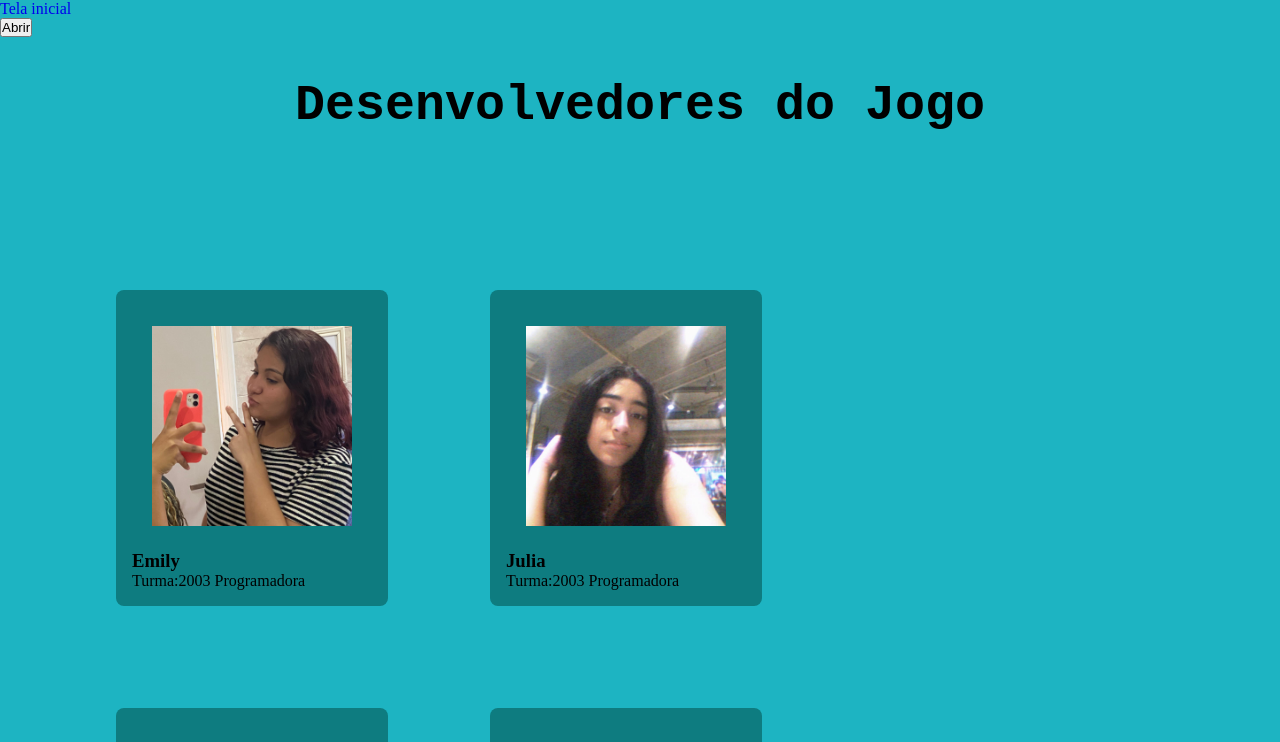
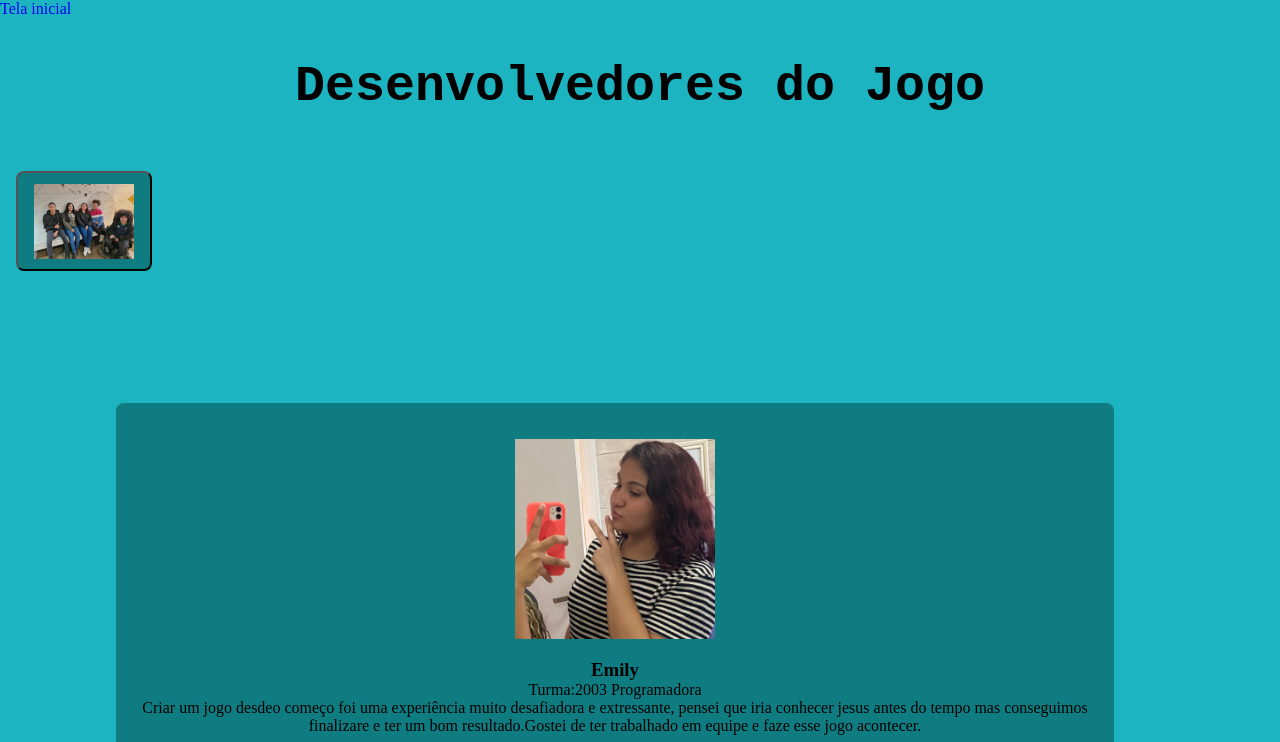
Before and after one commit to emilyl2008/siteoi2, a website: page page4.html in a window 1280 px wide. Shown: the top 742 px of the page. Drawn offline with Linux system fonts and the light colour scheme.

Commit message:
varias cossitas

```diff
--- a/page4.html
+++ b/page4.html
@@ -19,11 +19,9 @@
 
     <div class="conteiner5">
       <div>
-        <button onclick="openModal()">
-          Abrir
-        </button>
+
         <dialog>
-          <img src="tela-inicial.png" alt="modal" />
+          <img  src="fotoModal.jpg" alt="modal"  width="1000"/>
           <button onclick="closeModal()">
           fechar
           </button>
@@ -32,52 +30,57 @@
     </div>
 
     <h1>Desenvolvedores do Jogo</h1>
+
+    <button class="modal" onclick="openModal()">
+      <img  src="fotoModal.jpg" alt="modal"  width="100"/>
+    </button>
+
+
     <div class="container4">
+
       <div class="card">
-
         <img src="emily.jpg" alt="" />
-
         <h3>Emily</h3>
         <div class="info">Turma:2003 Programadora
-          <p></p>
+          <p>Criar um jogo desdeo começo foi uma experiência muito desafiadora e extressante,
+            pensei que iria conhecer jesus antes do tempo mas conseguimos finalizare e ter
+            um bom resultado.Gostei de ter trabalhado em equipe e faze esse jogo acontecer.         </p>
         </div>
       </div>
 
       <div class="card">
         <img src="julia.jpg" alt="" />
-
         <h3>Julia</h3>
         <div class="info">Turma:2003 Programadora
-          <p></p>
+          <p>Eu tive bastante dificuldade para fazer o jogo, pois nunca havia feito um jogo completo até chegar à oficina. No fim, deu certo. A minha experiência criando o jogo foi boa. Às vezes, eu conseguia fazer de primeira, mas, na maioria das vezes, eu me estressava por ter dificuldade. Achei que fazer esse jogo foi uma experiência positiva para ter uma ideia de como é, caso no futuro eu siga esse ramo.</p>
         </div>
       </div>
 
       <div class="card">
         <img src="sarah.jpg" alt="" />
-
         <h3>Sarah</h3>
         <div class="info">Turma:2002 Multimidia
-          <p></p>
+          <p>Fazer um jogo foi uma experiência muito legal e, ao mesmo tempo, desafiadora. Teve momentos em que deu raiva, porque algumas não davam certo,mas no fim valeu a pena.
+            Fazer o jogo me deu muito experiência e aprendizado.</p>
         </div>
       </div>
 
       <div class="card">
         <img src="pedrog.jpg" alt="" />
-
         <h3>Pedro Gabriel</h3>
         <div class="info">Turma:2001 Multimidia
-          <p></p>
+          <p>Desenvolver a história e desing do jogo, me deu um novo olhar para oq é a criatividade e criação, isso me mostrou o quão vasta pode ser a criação de um jogo, ate os jogos simples. Essa criação foi divertida e gratificante</p>
         </div>
       </div>
 
       <div class="card">
         <img src="mario1.png" alt="" />
-
         <h3>Guilherme</h3>
         <div class="info">Turma:2001 Multimidia
-          <p></p>
+          <p>Criar as artes desse jogo foi ótimo, é incrível ver ideias e imaginação se tornando reais e jogáveis. Eu espero que esse seja o primeiro de muitos jogos a vou desenhar, por mais desafiador que tenha sido; foi divertido e gratificante</p>
         </div>
       </div>
+
     </div>
 
     <script src="script.js"></script>
--- a/script.js
+++ b/script.js
@@ -1,22 +1,3 @@
-function teste(){
-  console.log('oioioioi')
-}
-
-
-const cards = document.querySelectorAll('.card');
-
-cards.forEach((card) => {
-  const info = card.querySelector('.info');
-
-  card.addEventListener('mouseenter', () => {
-    info.style.display = 'block';
-  });
-
-  card.addEventListener('mouseleave', () => {
-    info.style.display = 'none';
-  });
-});
-
 const modal = document.querySelector('dialog');
 
 console.log(modal)
--- a/styles.css
+++ b/styles.css
@@ -51,9 +51,7 @@ body {
 
 .body3 {
   background-color: #1a11cf;
-  /* padding-left: 200px;
-  padding-right: 200px;
-  padding-top: 50px; */
+
 }
 
 .conteiner3 {
@@ -125,6 +123,7 @@ a {
   padding: 100px;
   gap: 70px;
 }
+
 .conteiner4 h1 {
   font-family: 'Roboto Mono', monospace;
   font-optical-sizing: auto;
@@ -133,12 +132,12 @@ a {
   padding: 50px;
   align-items: center;
 }
-.card img {
+.card > img {
   width: 200px;
   height: auto;
   padding: 20px;
   border: none;
-  border-radius: 10px;
+  border-radius: 20px;
 }
 
 .card {
@@ -146,15 +145,20 @@ a {
   padding: 1rem;
   margin: 1rem;
   border-radius: 8px;
-  position: relative;
   background: rgb(14, 124, 128);
   cursor: pointer;
-  transition: transform 0.5s, box-shadow 0.5s;
+  display: flex;
+  flex-direction: column;
+  align-items: center;
+  justify-content: center;
+  text-align: center;
 }
-.card :hover {
+
+/* .card :hover {
   transform: translateY(-5px);
   box-shadow: 0 8px 15px rgba(0, 0, 0, 0.2);
-}
+} */
+
 .cardinfo {
   position: absolute;
   top: 100%;
@@ -164,3 +168,14 @@ a {
   z-index: 1;
   width: 100%;
 }
+
+.modal{
+  display: flex;
+  justify-content: center;
+  align-items: center;
+  height: 100px;
+  background-color: rgb(14, 124, 128);
+  padding: 1rem;
+  margin: 1rem;
+  border-radius: 8px;
+}
```
Also changed, not shown: fotoModal.jpg (added).
